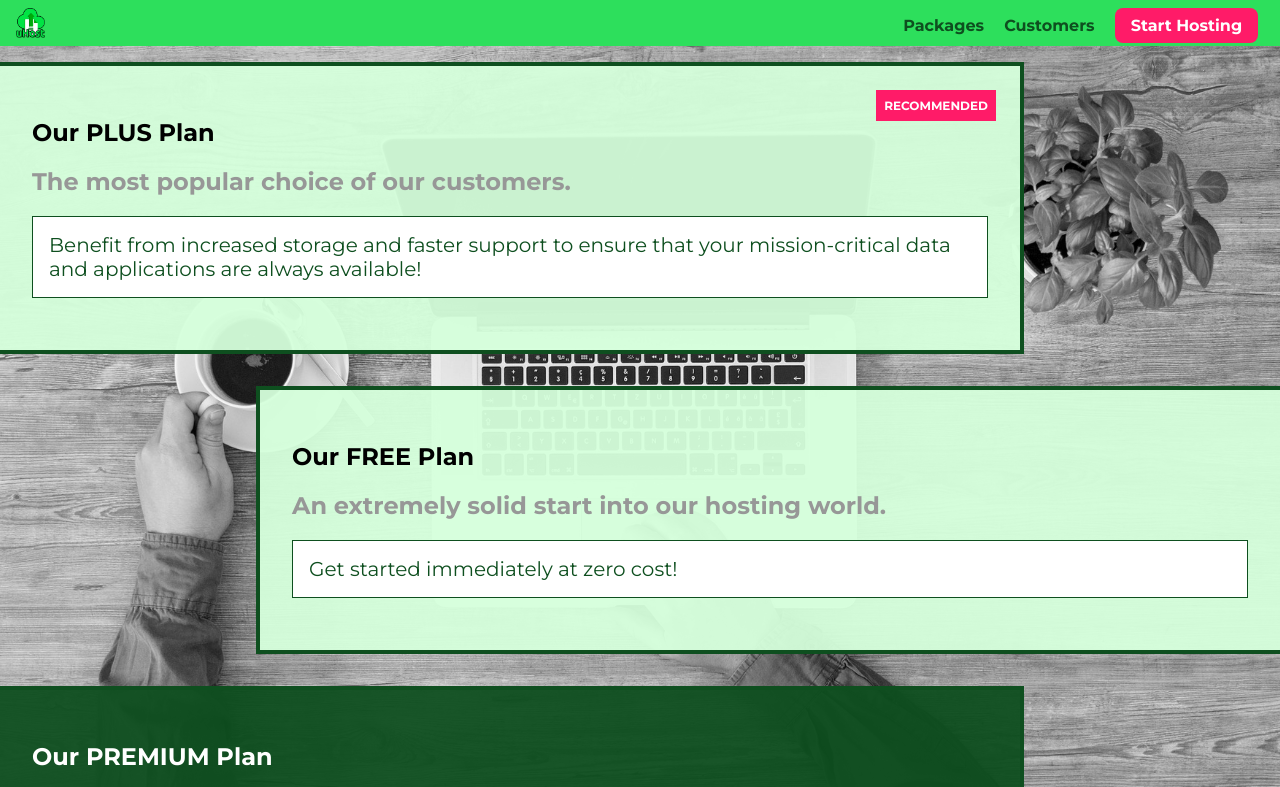
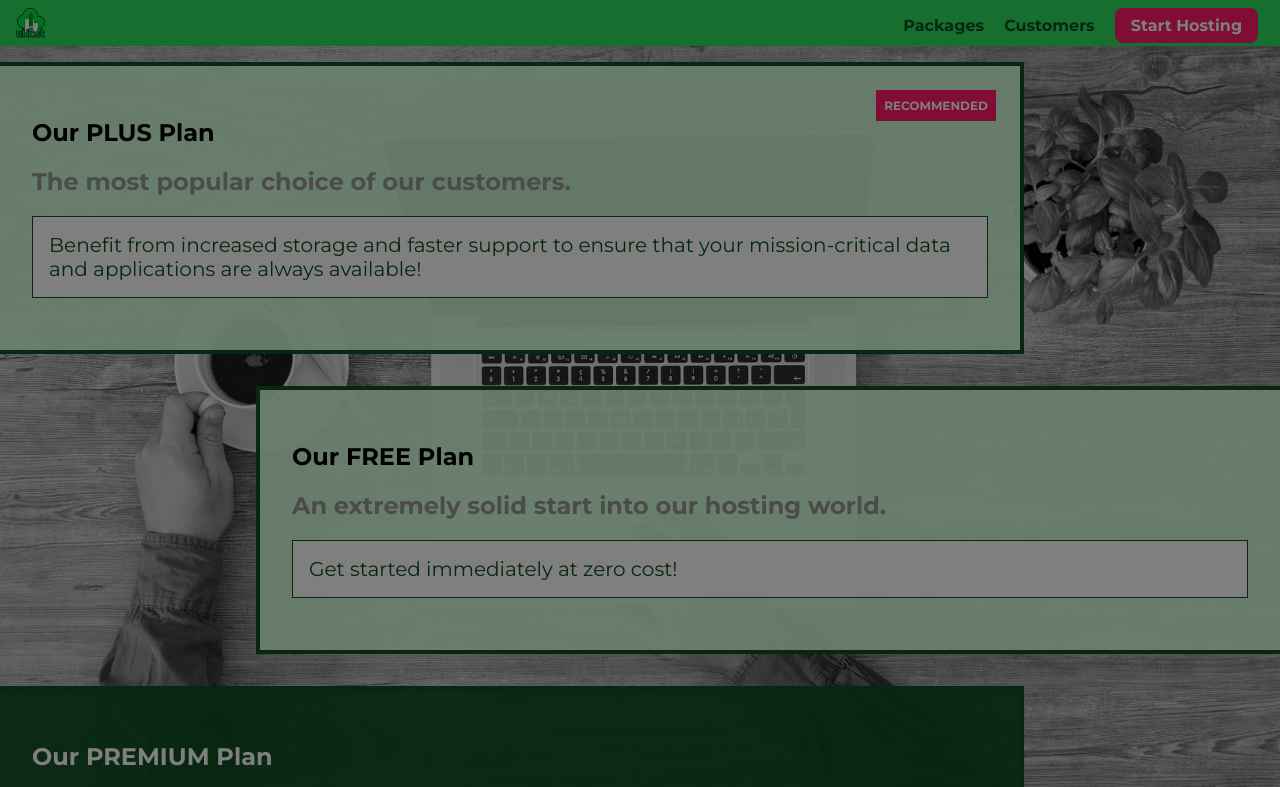
Before and after one commit to maxild/css-the-complete-guide-example, a website: page packages/index.html in a window 1280 px wide. Shown: the top 787 px of the page. Drawn offline with nearby package versions, Linux system fonts and the light colour scheme; files that its build step writes are made by us from their sources; files whose address does not match are found by name.

Commit message:
Added .backdrop to cover all content

```diff
--- a/packages/index.html
+++ b/packages/index.html
@@ -15,6 +15,8 @@
     </head>
 
     <body>
+
+        <div class="backdrop"></div>
 
         <header class="main-header">
             <div>
--- a/sass/_components.layout.scss
+++ b/sass/_components.layout.scss
@@ -43,6 +43,21 @@
         //margin-top: -10px;
     }
 }
+
+/* -------------------------------------------
+          backdrop (BEM)
+---------------------------------------------*/
+
+.backdrop {
+    position: fixed;
+    top: 0;
+    left: 0;
+    z-index: 100;
+    width: 100%;
+    height: 100%;
+    background: $color-shadow;
+}
+
 
 /* -------------------------------------------
           main-nav (BEM)
--- a/sass/_components.product-overview.scss
+++ b/sass/_components.product-overview.scss
@@ -34,6 +34,7 @@
     position: absolute;
     bottom: 10%;
     left: 5%;
+    width: 100%;
     padding: 0;
     margin: 0; // reset h1 user-agent margin
 }
--- a/sass/_generic.reset.scss
+++ b/sass/_generic.reset.scss
@@ -1,4 +1,13 @@
-html, body, main {
+html {
     margin: 0;
     padding: 0;
+    // this is a bit hacky, because this rule has to apply to all ancestors in order to style .backdrop
+    // height: 100%;
 }
+
+body {
+    margin: 0;
+    padding: 0;
+    // this is a bit hacky, because this rule has to apply to all ancestors in order to style .backdrop
+    // height: 100%;
+}
```
Also changed, not shown: customers/index.html (+2 -0 lines), index.html (+2 -0 lines).
